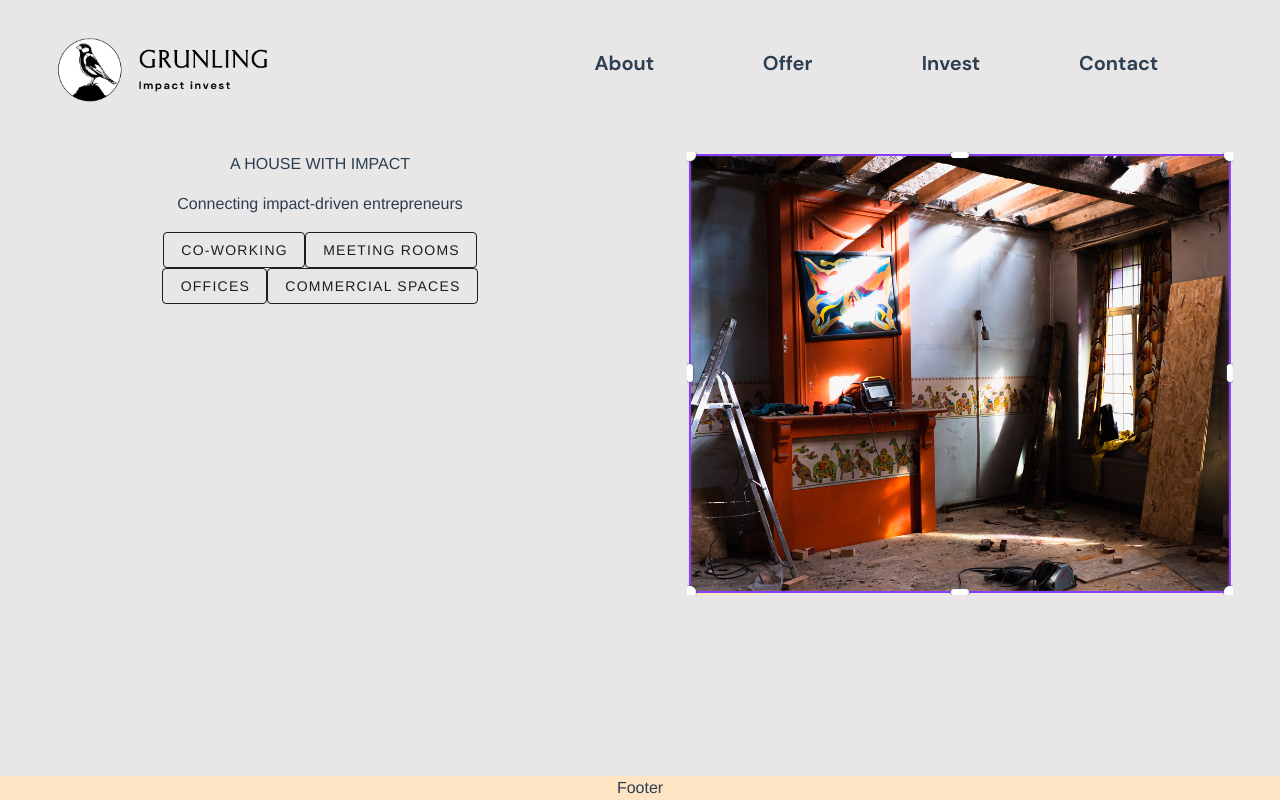
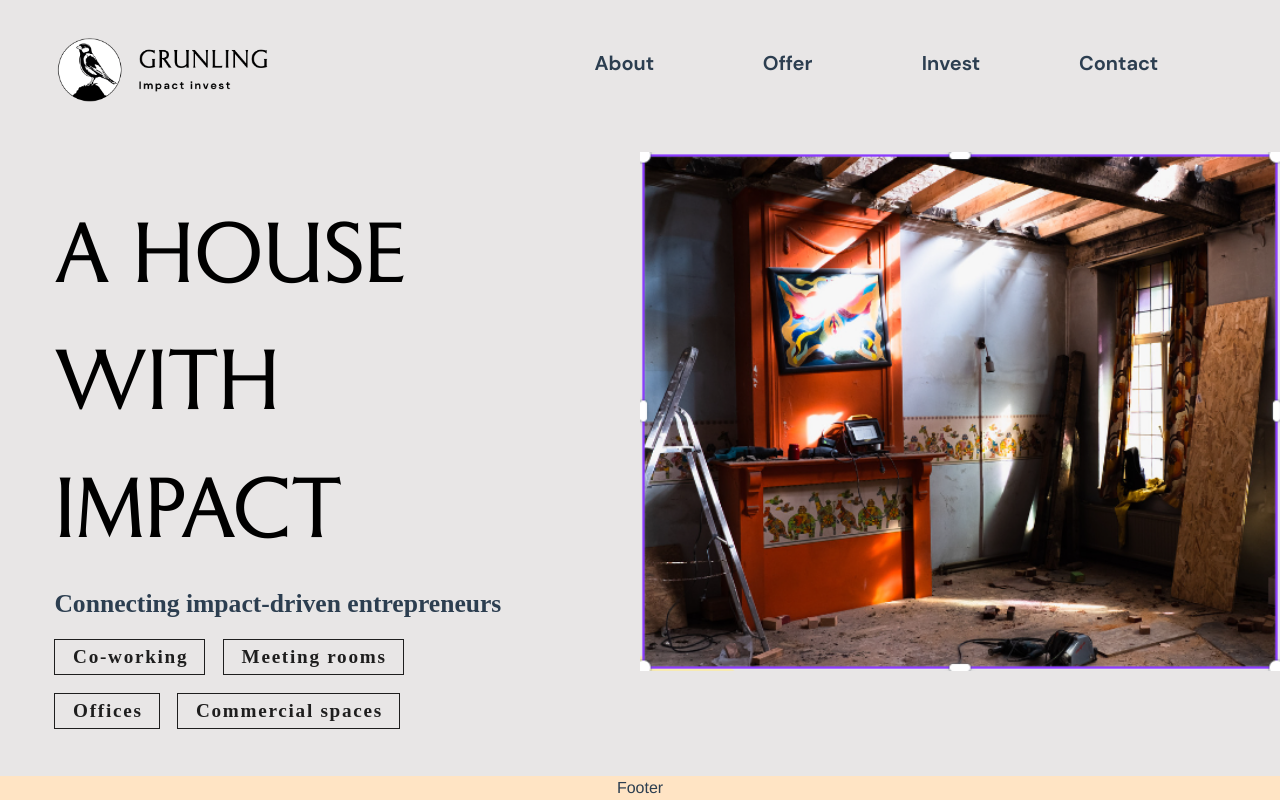
Before and after one commit to simonvbrae/grunling-web, a Vue app: page /about in a window 1280 px wide. Built offline with nearby package versions, Linux system fonts and the light colour scheme; what vue-scrollactive would draw is missing.

Commit message:
Finish first version about page

```diff
--- a/src/App.vue
+++ b/src/App.vue
@@ -22,7 +22,7 @@ export default Vue.extend({
 
 <style>
 #app {
-  background-color: rgb(232, 230, 230);
+  background-color: rgb(0, 0, 0);
 }
 
 .root {
--- a/src/views/AboutView.vue
+++ b/src/views/AboutView.vue
@@ -1,21 +1,29 @@
 <template>
   <div class="contentWrapper">
     <div class="contentColumn">
-      <p>A HOUSE WITH IMPACT</p>
-      <p>Connecting impact-driven entrepreneurs</p>
-      <div class="buttonBox">
-        <div class="buttonRow">
-          <v-btn class="text-center" outlined> Co-working </v-btn>
-          <v-btn class="text-center" outlined> Meeting rooms </v-btn>
-        </div>
-        <div class="buttonRow">
-          <v-btn class="text-center" outlined> Offices </v-btn>
-          <v-btn class="text-center" outlined> Commercial spaces </v-btn>
+      <div class="sloganBox">
+        <p class="slogan">
+          A HOUSE <br />
+          WITH <br />
+          IMPACT
+        </p>
+        <p class="subSlogan">Connecting impact-driven entrepreneurs</p>
+        <div class="buttonBox">
+          <div class="buttonRow">
+            <v-btn class="text-center box" outlined tile> Co-working </v-btn>
+            <v-btn class="text-center box" outlined tile> Meeting rooms </v-btn>
+          </div>
+          <div class="buttonRow">
+            <v-btn class="text-center box" outlined tile> Offices </v-btn>
+            <v-btn class="text-center box" outlined tile>
+              Commercial spaces
+            </v-btn>
+          </div>
         </div>
       </div>
     </div>
     <div class="contentColumn">
-      <img src="@/assets/images/room.png" />
+      <img class="roomImg" src="@/assets/images/room.png" />
     </div>
   </div>
 </template>
@@ -31,4 +39,43 @@ export default Vue.extend({
 });
 </script>
 
-<style scoped></style>
+<style scoped>
+br {
+  display: block;
+  margin: 0px;
+}
+.roomImg {
+  width: 100%;
+  height: 100%;
+}
+
+.slogan {
+  font-family: "Coinage Caps Eric Gill W01";
+  font-size: 530%;
+  color: black;
+}
+
+.subSlogan {
+  font-family: "MS Sans";
+  text-align: left;
+  font-weight: bold;
+  font-size: 160%;
+}
+
+.sloganBox {
+  text-align: left;
+  margin-left: 8.5%;
+  margin-top: 5.5%;
+}
+
+.box {
+  font-family: "MS Sans";
+  font-weight: bold;
+  text-transform: none !important;
+  font-size: 120%;
+  margin-bottom: 3%;
+  margin-right: 3%;
+  padding: 10px;
+  /*TODO naming*/
+}
+</style>
```
